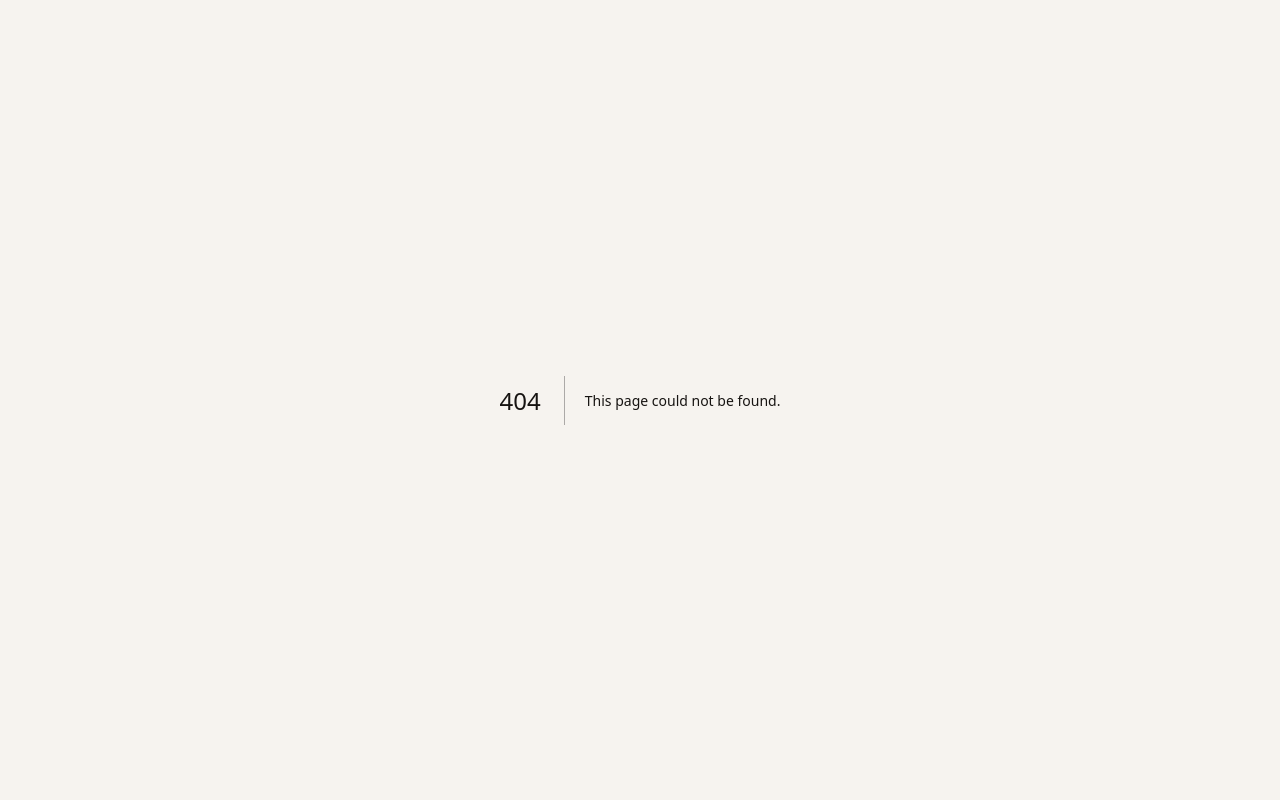
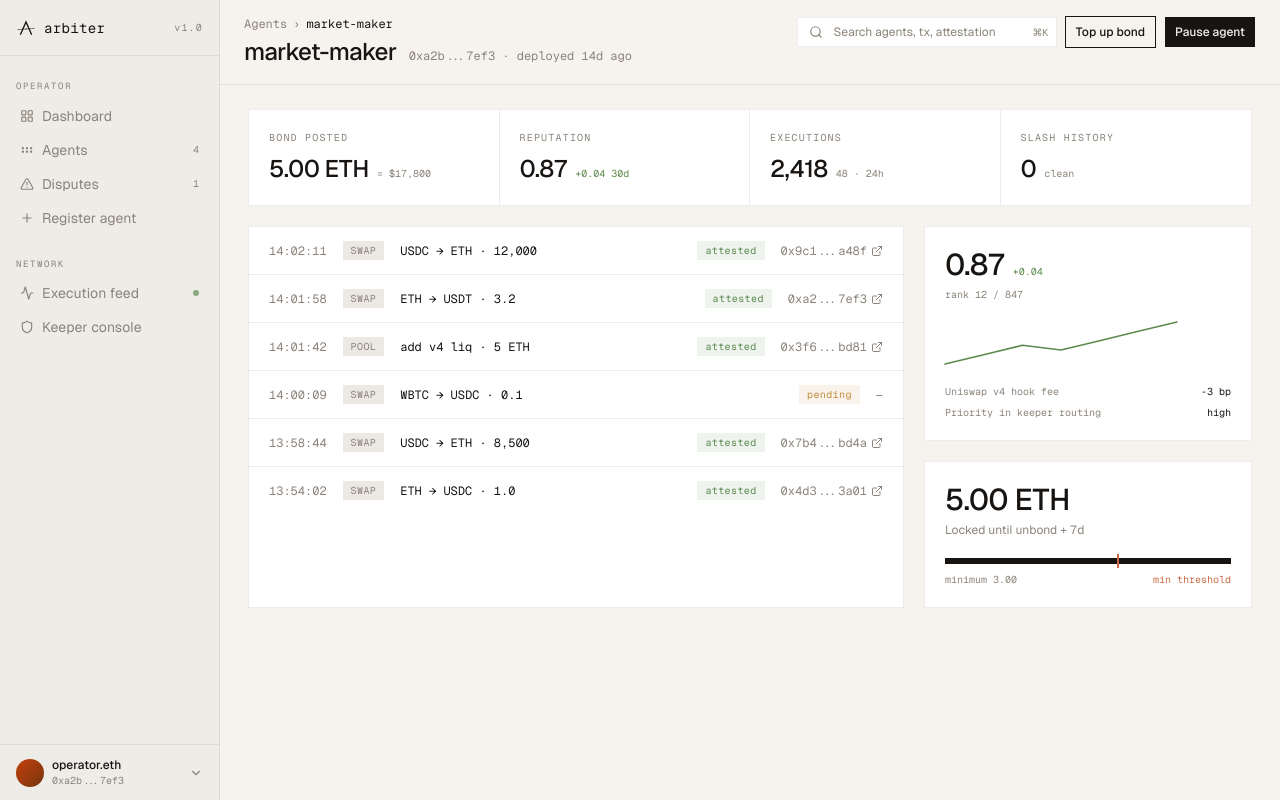
Before and after one commit to Hrishi75/Arbiter, a Next.js app in the folder frontend/: page /dashboard/agent/0x3f6...bd81 in a window 1280 px wide. Before the commit this address had no page. Built offline with nearby package versions, Linux system fonts and the light colour scheme.

Commit message:
feat(frontend): add agent detail page with stats, executions, and bond meter

```diff
--- /dev/null
+++ b/frontend/app/dashboard/agent/[addr]/page.tsx
@@ -0,0 +1,193 @@
+import Link from "next/link";
+import { Search, ExternalLink } from "lucide-react";
+import { Button } from "@/components/ui/button";
+import { Sparkline } from "@/components/dashboard/sparkline";
+import { StatusChip } from "@/components/dashboard/status-chip";
+import { cn } from "@/lib/utils";
+
+const stats = [
+  { label: "Bond posted", value: "5.00 ETH", delta: "= $17,800", tone: "muted" },
+  { label: "Reputation", value: "0.87", delta: "+0.04 30d", tone: "ok" },
+  { label: "Executions", value: "2,418", delta: "48 · 24h", tone: "muted" },
+  { label: "Slash history", value: "0", delta: "clean", tone: "muted" },
+] as const;
+
+const executions = [
+  { ts: "14:02:11", type: "swap", desc: "USDC → ETH · 12,000", status: "attested", hash: "0x9c1...a48f" },
+  { ts: "14:01:58", type: "swap", desc: "ETH → USDT · 3.2", status: "attested", hash: "0xa2...7ef3" },
+  { ts: "14:01:42", type: "pool", desc: "add v4 liq · 5 ETH", status: "attested", hash: "0x3f6...bd81" },
+  { ts: "14:00:09", type: "swap", desc: "WBTC → USDC · 0.1", status: "pending", hash: null },
+  { ts: "13:58:44", type: "swap", desc: "USDC → ETH · 8,500", status: "attested", hash: "0x7b4...bd4a" },
+  { ts: "13:54:02", type: "swap", desc: "ETH → USDC · 1.0", status: "attested", hash: "0x4d3...3a01" },
+] as const;
+
+const repTrend = [0.78, 0.80, 0.82, 0.81, 0.83, 0.85, 0.87];
+
+const toneClass = {
+  ok: "text-ok",
+  bad: "text-bad",
+  muted: "text-muted-foreground",
+} as const;
+
+export default function AgentDetailPage({ params }: { params: { addr: string } }) {
+  // params.addr would resolve the agent in B6 (wagmi); use mock for now.
+  void params;
+
+  return (
+    <>
+      {/* Custom header — has breadcrumb, title, address+age, search, two action buttons */}
+      <header className="sticky top-0 z-40 border-b border-hairline bg-background px-6 py-4">
+        <div className="flex items-start justify-between gap-4">
+          <div className="min-w-0">
+            <div className="font-mono text-xs text-muted-foreground">
+              <Link href="/dashboard/agents" className="hover:text-foreground">
+                Agents
+              </Link>
+              <span className="mx-1.5">›</span>
+              <span className="text-foreground">market-maker</span>
+            </div>
+            <div className="mt-1 flex items-baseline gap-3">
+              <h1 className="text-2xl font-medium tracking-tight">market-maker</h1>
+              <span className="font-mono text-xs text-muted-foreground">
+                0xa2b...7ef3 · deployed 14d ago
+              </span>
+            </div>
+          </div>
+
+          <div className="flex flex-shrink-0 items-center gap-2">
+            <div className="relative">
+              <Search className="absolute left-3 top-1/2 h-3.5 w-3.5 -translate-y-1/2 text-muted-foreground" />
+              <input
+                type="search"
+                placeholder="Search agents, tx, attestations"
+                className="w-[260px] border border-hairline bg-card py-1.5 pl-9 pr-12 text-xs placeholder:text-muted-foreground focus:outline-none focus:ring-1 focus:ring-ring"
+              />
+              <kbd className="absolute right-2 top-1/2 -translate-y-1/2 font-mono text-[10px] text-muted-foreground">
+                ⌘K
+              </kbd>
+            </div>
+            <Button variant="outline" size="sm" className="text-xs">
+              Top up bond
+            </Button>
+            <Button size="sm" className="text-xs">
+              Pause agent
+            </Button>
+          </div>
+        </div>
+      </header>
+
+      <main className="px-7 py-6">
+        {/* Stat strip */}
+        <div className="grid grid-cols-4 border border-hairline bg-card">
+          {stats.map((s, i) => (
+            <div
+              key={s.label}
+              className={cn("p-5", i < stats.length - 1 && "border-r border-hairline")}
+            >
+              <div className="font-mono text-[10px] uppercase tracking-[0.12em] text-muted-foreground">
+                {s.label}
+              </div>
+              <div className="mt-2 flex items-baseline gap-2">
+                <span className="text-2xl font-medium tracking-tight">{s.value}</span>
+                <span className={cn("font-mono text-[10px]", toneClass[s.tone])}>
+                  {s.delta}
+                </span>
+              </div>
+            </div>
+          ))}
+        </div>
+
+        {/* Two-column grid */}
+        <div className="mt-5 grid grid-cols-1 gap-5 lg:grid-cols-[2fr_1fr]">
+          {/* Recent executions */}
+          <div className="border border-hairline bg-card">
+            <ul>
+              {executions.map((e, i) => (
+                <li
+                  key={e.ts}
+                  className={cn(
+                    "grid grid-cols-[auto_auto_1fr_auto_auto] items-center gap-4 px-5 py-3.5",
+                    i < executions.length - 1 && "border-b border-hairline"
+                  )}
+                >
+                  <span className="font-mono text-xs text-muted-foreground tabular-nums">
+                    {e.ts}
+                  </span>
+                  <span className="bg-muted px-2 py-0.5 font-mono text-[10px] uppercase tracking-[0.04em] text-muted-foreground">
+                    {e.type}
+                  </span>
+                  <span className="font-mono text-xs">{e.desc}</span>
+                  <StatusChip tone={e.status === "attested" ? "ok" : "warn"}>
+                    {e.status}
+                  </StatusChip>
+                  {e.hash ? (
+                    <Link
+                      href="#"
+                      className="flex items-center gap-1 font-mono text-xs text-muted-foreground hover:text-foreground"
+                    >
+                      {e.hash}
+                      <ExternalLink className="h-3 w-3" />
+                    </Link>
+                  ) : (
+                    <span className="font-mono text-xs text-muted-foreground">—</span>
+                  )}
+                </li>
+              ))}
+            </ul>
+          </div>
+
+          {/* Side: Reputation + Bond locked */}
+          <div className="flex flex-col gap-5">
+            {/* Reputation card */}
+            <div className="border border-hairline bg-card p-5">
+              <div className="flex items-baseline gap-2">
+                <span className="text-3xl font-medium tracking-tight">0.87</span>
+                <span className="font-mono text-[10px] text-ok">+0.04</span>
+              </div>
+              <div className="mt-1 font-mono text-[10px] text-muted-foreground">
+                rank 12 / 847
+              </div>
+
+              <div className="mt-4 -mx-1 text-ok">
+                <Sparkline values={[...repTrend]} width={240} height={50} />
+              </div>
+
+              <dl className="mt-4 flex flex-col gap-1.5">
+                <div className="flex justify-between font-mono text-[10px]">
+                  <dt className="text-muted-foreground">Uniswap v4 hook fee</dt>
+                  <dd className="text-foreground">-3 bp</dd>
+                </div>
+                <div className="flex justify-between font-mono text-[10px]">
+                  <dt className="text-muted-foreground">Priority in keeper routing</dt>
+                  <dd className="text-foreground">high</dd>
+                </div>
+              </dl>
+            </div>
+
+            {/* Bond locked card */}
+            <div className="border border-hairline bg-card p-5">
+              <div className="flex items-baseline gap-2">
+                <span className="text-3xl font-medium tracking-tight">5.00 ETH</span>
+              </div>
+              <div className="mt-1 text-xs text-muted-foreground">
+                Locked until unbond + 7d
+              </div>
+
+              <div className="mt-5 relative h-1.5 w-full bg-foreground">
+                {/* Min threshold marker at 60% (3.00 / 5.00) */}
+                <span
+                  className="absolute -top-1 h-3.5 w-[2px] bg-accent"
+                  style={{ left: "60%" }}
+                />
+              </div>
+              <div className="mt-2 flex justify-between font-mono text-[10px] text-muted-foreground">
+                <span>minimum 3.00</span>
+                <span className="text-accent">min threshold</span>
+              </div>
+            </div>
+          </div>
+        </div>
+      </main>
+    </>
+  );
+}
```
